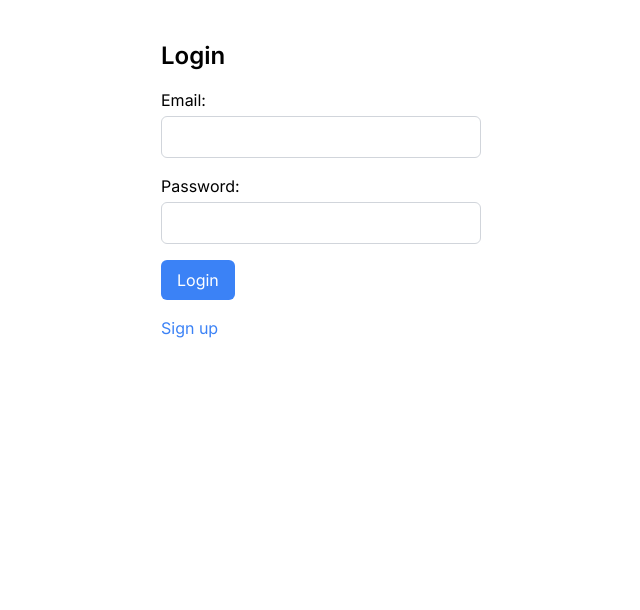
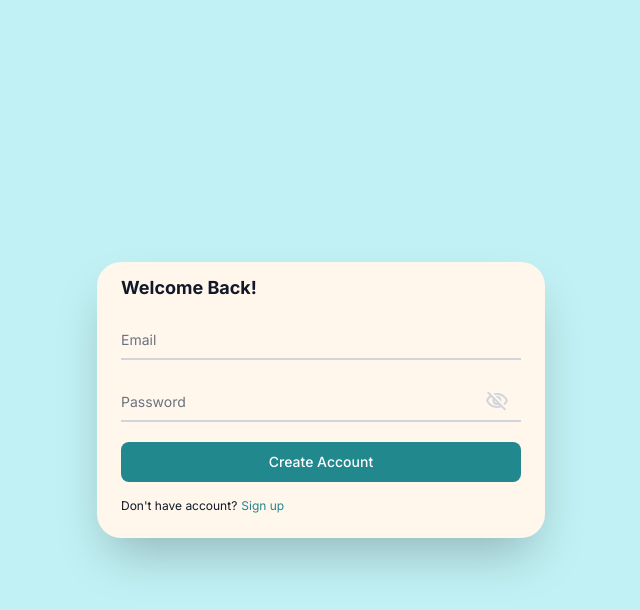
Before and after one commit to sekariaa/quiz-app, a Next.js app: page /signin in a window 1280 px wide. Shown: the top 610 px of the page, without its empty margins (319-959 px from the left). Built offline with nearby package versions, Linux system fonts and the light colour scheme; no server answers.

Commit message:
done styling for sign in page

```diff
--- a/src/app/(auth)/signin/page.tsx
+++ b/src/app/(auth)/signin/page.tsx
@@ -5,6 +5,11 @@ import { SignIn, GetSignInErrorMessage } from "../../../../services/firebase";
 import { useRouter } from "next/navigation";
 import Link from "next/link";
 import { useForm, SubmitHandler } from "react-hook-form";
+import RemoveRedEyeOutlinedIcon from "@mui/icons-material/RemoveRedEyeOutlined";
+import VisibilityOffOutlinedIcon from "@mui/icons-material/VisibilityOffOutlined";
+import CircularProgress from "@mui/material/CircularProgress";
+import Snackbar from "@mui/material/Snackbar";
+import Alert from "@mui/material/Alert";
 
 type FormValues = {
   email: string;
@@ -18,62 +23,145 @@ const LoginPage = () => {
     formState: { errors },
   } = useForm<FormValues>();
   const [error, setError] = useState<string | null>(null);
+  const [showPass, setShowPass] = useState(false);
+  const [isLoading, setIsLoading] = useState(false);
+  const [open, setOpen] = useState(false);
   const router = useRouter();
 
   const onSubmit: SubmitHandler<FormValues> = async (data) => {
     setError(null);
+    setOpen(false);
     try {
+      setIsLoading(true);
       await SignIn(data.email, data.password);
+      setIsLoading(false);
       router.push("/");
     } catch (error: any) {
-      console.log(error.code);
+      setIsLoading(false);
       setError(GetSignInErrorMessage(error.code));
+      setOpen(true);
     }
   };
 
+  const handleClose = (
+    event?: React.SyntheticEvent | Event,
+    reason?: string
+  ) => {
+    if (reason === "clickaway") {
+      return;
+    }
+    setOpen(false);
+  };
+
+  const toggleShowPass = () => {
+    setShowPass((prevShowPass) => !prevShowPass);
+  };
+
   return (
-    <div className="max-w-xs mx-auto mt-10">
-      <h2 className="text-2xl font-semibold mb-4">Login</h2>
-      <form onSubmit={handleSubmit(onSubmit)} className="space-y-4">
-        {error && <div className="text-red-500">{error}</div>}
-        <div>
-          <label className="block mb-1">Email:</label>
+    <div className="bg-secondary min-h-screen px-6 py-6 md:flex md:items-center md:justify-center">
+      <div className="bg-light rounded-3xl mx-auto p-3 shadow-2xl max-w-md md:w-full">
+        <h1 className="px-3 text-gray-900 font-bold mb-1 text-lg">
+          Welcome Back!
+        </h1>
+        <form
+          onSubmit={handleSubmit(onSubmit)}
+          className="max-w-md mx-auto p-3"
+        >
+          <div className="relative z-0 w-full mb-5 group">
             <input
               type="email"
+              id="floating_email"
               {...register("email", { required: "Email is required" })}
-            className={`border border-gray-300 px-3 py-2 w-full rounded-md focus:outline-none focus:border-blue-500 ${
-              errors.email ? "border-red-500" : ""
-            }`}
+              className={`border ${
+                errors.email ? "border-red-500" : "border-gray-300"
+              } block py-2.5 px-0 w-full text-sm text-gray-900 bg-transparent border-0 border-b-2 border-gray-300 appearance-none focus:outline-none focus:ring-0 focus:border-primary peer`}
+              placeholder=" "
+              autoComplete="email"
+              required
             />
             {errors.email && (
-            <p className="text-red-500 text-sm mt-1">{errors.email.message}</p>
+              <p className="text-red-500 text-sm">{errors.email.message}</p>
             )}
+            <label
+              htmlFor="floating_email"
+              className="peer-focus:font-medium absolute text-sm text-gray-500 dark:text-gray-400 duration-300 transform -translate-y-6 scale-75 top-3 -z-10 origin-[0] peer-focus:start-0 rtl:peer-focus:translate-x-1/4 rtl:peer-focus:left-auto peer-focus:text-primary peer-focus:dark:text-primary peer-placeholder-shown:scale-100 peer-placeholder-shown:translate-y-0 peer-focus:scale-75 peer-focus:-translate-y-6"
+            >
+              Email
+            </label>
           </div>
-        <div>
-          <label className="block mb-1">Password:</label>
+          <div className="relative z-0 w-full mb-5 group">
             <input
-            type="password"
-            {...register("password", { required: "Password is required" })}
-            className={`border border-gray-300 px-3 py-2 w-full rounded-md focus:outline-none focus:border-blue-500 ${
-              errors.password ? "border-red-500" : ""
-            }`}
+              type={showPass ? "text" : "password"}
+              id="floating_password"
+              {...register("password", {
+                required: "Password is required",
+                minLength: {
+                  value: 6,
+                  message: "Minimum length of 6 characters",
+                },
+              })}
+              className={`border ${
+                errors.password ? "border-red-500" : "border-gray-300"
+              } block py-2.5 px-0 w-full text-sm text-gray-900 bg-transparent border-0 border-b-2 border-gray-300 appearance-none focus:outline-none focus:ring-0 focus:border-primary peer`}
+              placeholder=" "
+              autoComplete="new-password"
+              required
             />
+            <span
+              className="absolute inset-y-0 right-0 pr-3 flex items-center cursor-pointer"
+              onClick={toggleShowPass}
+            >
+              {showPass ? (
+                <RemoveRedEyeOutlinedIcon className="text-gray-300" />
+              ) : (
+                <VisibilityOffOutlinedIcon className="text-gray-300" />
+              )}
+            </span>
             {errors.password && (
-            <p className="text-red-500 text-sm mt-1">
-              {errors.password.message}
-            </p>
+              <p className="text-red-500 text-sm">{errors.password.message}</p>
             )}
+            <label
+              htmlFor="floating_password"
+              className="peer-focus:font-medium absolute text-sm text-gray-500 dark:text-gray-400 duration-300 transform -translate-y-6 scale-75 top-3 -z-10 origin-[0] peer-focus:start-0 rtl:peer-focus:translate-x-1/4 rtl:peer-focus:left-auto peer-focus:text-primary peer-focus:dark:text-primary peer-placeholder-shown:scale-100 peer-placeholder-shown:translate-y-0 peer-focus:scale-75 peer-focus:-translate-y-6"
+            >
+              Password
+            </label>
           </div>
           <button
             type="submit"
-          className="bg-blue-500 text-white px-4 py-2 rounded-md hover:bg-blue-600 transition-colors"
+            className="w-full relative inline-flex items-center justify-center p-0.5 mb-1 me-2 overflow-hidden text-sm font-medium text-white rounded-lg group bg-primary"
           >
-          Login
+            {isLoading ? (
+              <span className="w-full relative px-5 py-2 transition-all ease-in duration-75 rounded-md group-hover:bg-opacity-0 ">
+                <CircularProgress size="1rem" />
+              </span>
+            ) : (
+              <span className="w-full relative px-5 py-2 transition-all ease-in duration-75 rounded-md group-hover:bg-opacity-0 ">
+                Create Account
+              </span>
+            )}
           </button>
         </form>
-      <Link href="/signup" className="text-blue-500 hover:underline mt-4 block">
+        <p className="flex items-center max-w-md mx-auto text-xs px-3 mb-3 text-gray-900">
+          Don&apos;t have account?
+          <Link
+            href="/signup"
+            className="text-primary hover:underline block px-1"
+          >
             Sign up
           </Link>
+        </p>
+        <Snackbar open={open} autoHideDuration={6000} onClose={handleClose}>
+          <Alert
+            onClose={handleClose}
+            severity="error"
+            variant="filled"
+            sx={{ width: "100%" }}
+          >
+            {error}
+          </Alert>
+        </Snackbar>
+      </div>
     </div>
   );
 };
--- a/src/app/(auth)/signup/page.tsx
+++ b/src/app/(auth)/signup/page.tsx
@@ -56,9 +56,11 @@ const Page = () => {
     }
     setOpen(false);
   };
+
   const toggleShowPass = () => {
     setShowPass((prevShowPass) => !prevShowPass);
   };
+
   const toggleShowConfPass = () => {
     setShowConfPass((prevShowConfPass) => !prevShowConfPass);
   };
@@ -95,7 +97,7 @@ const Page = () => {
               <p className="text-red-500 text-sm">{errors.username.message}</p>
             )}
             <label
-              htmlFor="floating_email"
+              htmlFor="floating_username"
               className="peer-focus:font-medium absolute text-sm text-gray-500 dark:text-gray-400 duration-300 transform -translate-y-6 scale-75 top-3 -z-10 origin-[0] peer-focus:start-0 rtl:peer-focus:translate-x-1/4 rtl:peer-focus:left-auto peer-focus:text-primary peer-focus:dark:text-primary peer-placeholder-shown:scale-100 peer-placeholder-shown:translate-y-0 peer-focus:scale-75 peer-focus:-translate-y-6"
             >
               Username
```
Lines whose indentation alone changed are shown as unchanged.
